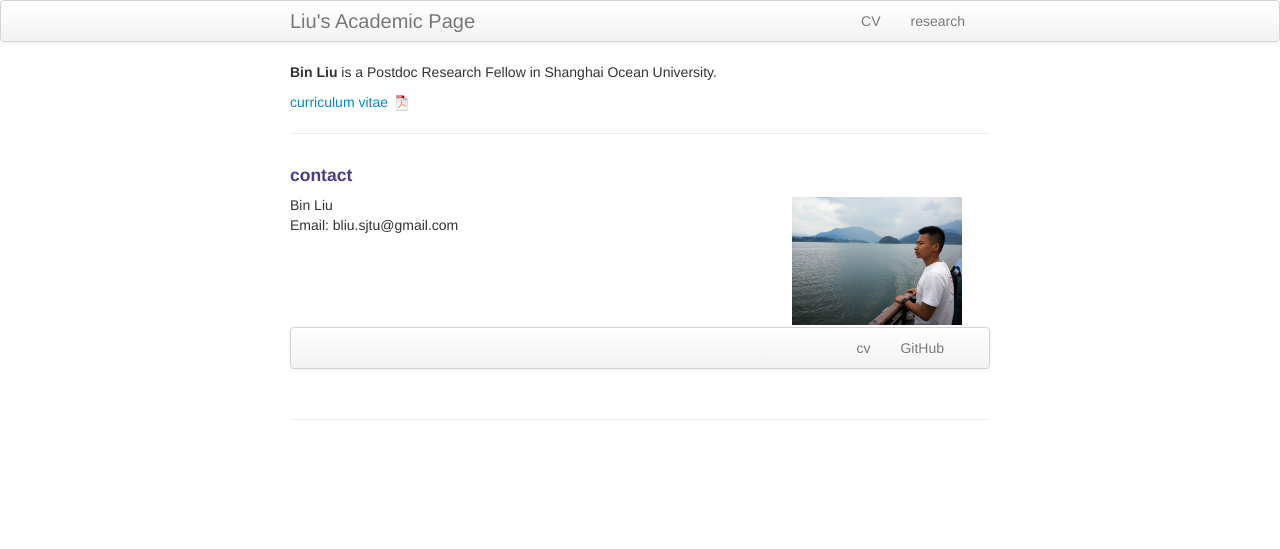
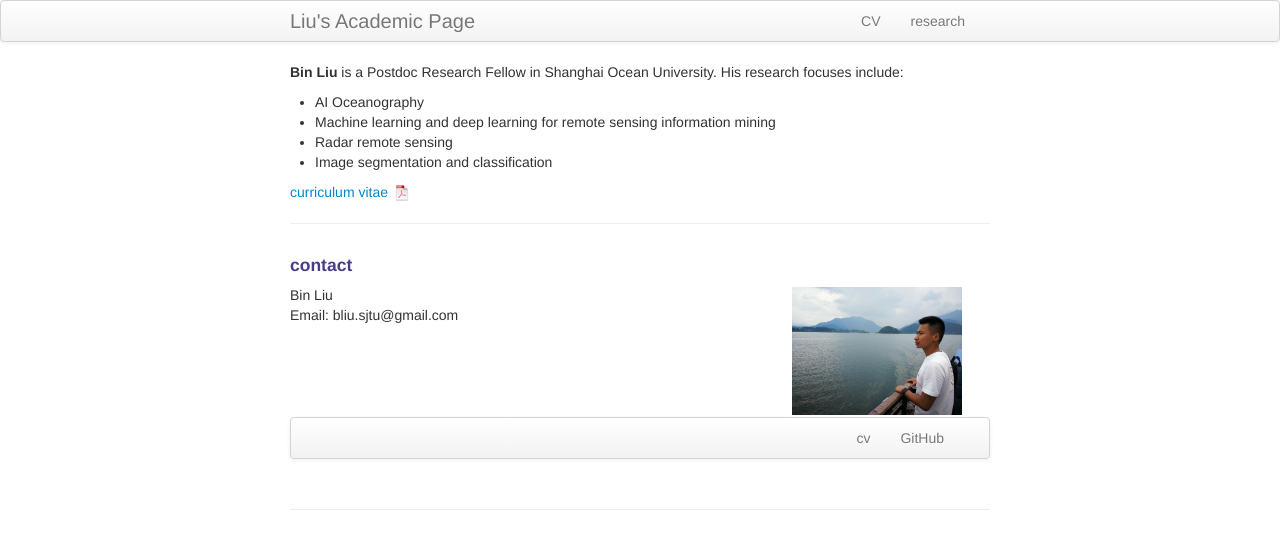
Before and after one commit to bliuSHOU/bliuSHOU.github.io, a Jekyll site: the page built from index.md, in a window 1280 px wide. Shown: the top 549 px of the page. Built offline with Jekyll 4.4.1, drawn with Linux system fonts in a browser that asks for light colours.

Commit message:
update my website

```diff
--- a/index.md
+++ b/index.md
@@ -5,7 +5,11 @@ description: Bin Liu is a Postdoc Research Fellow in Shanghai Ocean University.
 keywords: Bin, Liu, Postdoc
 ---
 
-**Bin Liu** is a Postdoc Research Fellow in Shanghai Ocean University.
+**Bin Liu** is a Postdoc Research Fellow in Shanghai Ocean University. His research focuses include:
+- AI Oceanography
+- Machine learning and deep learning for remote sensing information mining
+- Radar remote sensing
+- Image segmentation and classification
 
 [curriculum vitae ![CV as pdf]({{ BASE_PATH }}/pages/icons16/pdf-icon.png)]({{ BASE_PATH }}/assets/CV.pdf)<br/>
 
```
